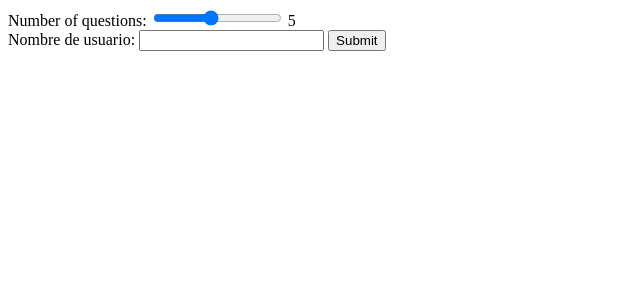
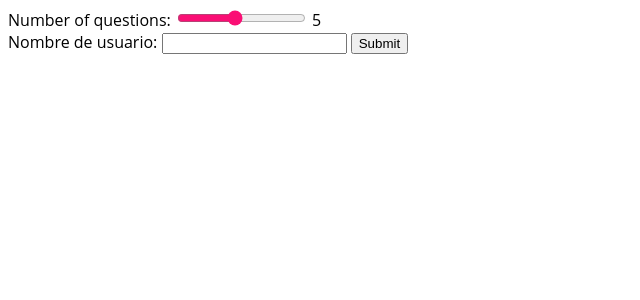
Before and after one commit to pablogonzalezdelaparra/QuizApp-Website-Django, a Django app: page / in a window 1280 px wide. Shown: the top 300 px of the page, without its empty margins (0-640 px from the left). Run offline with Django 4.2, Linux system fonts and the light colour scheme.

Commit message:
Correccion carpetas de estilos

```diff
--- a/quiz_app/templates/index.html
+++ b/quiz_app/templates/index.html
@@ -4,8 +4,23 @@
     <meta charset="UTF-8" />
     <meta http-equiv="X-UA-Compatible" content="IE=edge" />
     <meta name="viewport" content="width=device-width, initial-scale=1.0" />
-    <link rel="stylesheet" type="text/css" href="./styles/index.css" />
+    <!-- {% load static %}
+    <link rel="stylesheet" type="text/css" href="{% static 'index.css' %}" /> -->
     <!-- <script src="scripts/index.js"></script> -->
+    <style>
+      * {
+        box-sizing: border-box;
+      }
+
+      :root {
+        --brand: rgba(250, 15, 117);
+        accent-color: var(--brand);
+      }
+
+      body {
+        font-family: "Open Sans", sans-serif;
+      }
+    </style>
     <title>Quiz App</title>
   </head>
   <body>
```
Also changed, not shown: quiz_app/static/index.css (added, +12 -0 lines), quiz_app/static/leaderboard.css (added), quiz_app/static/questions.css (added), quiz_app/static/quiz.css (renamed from quiz_app/templates/styles/quiz.css), quiz_app/templates/styles/questions.css (deleted).
